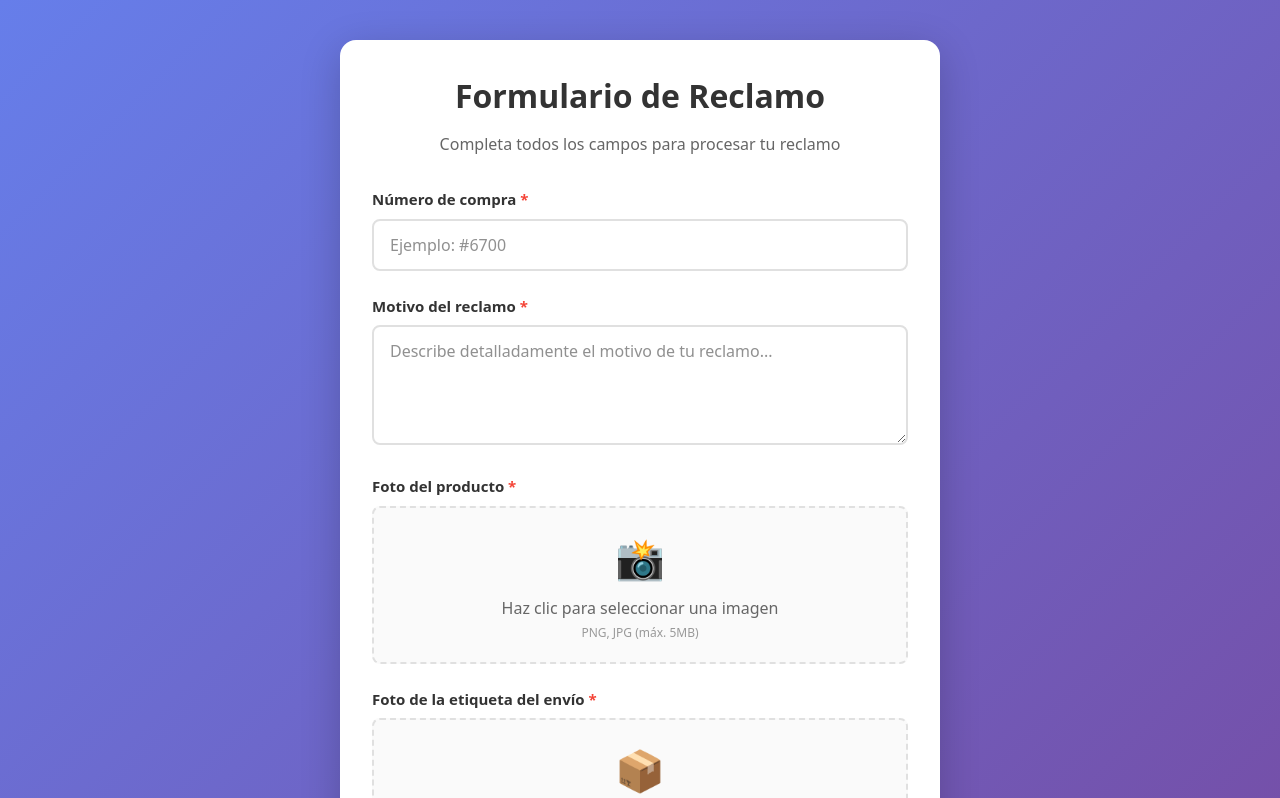
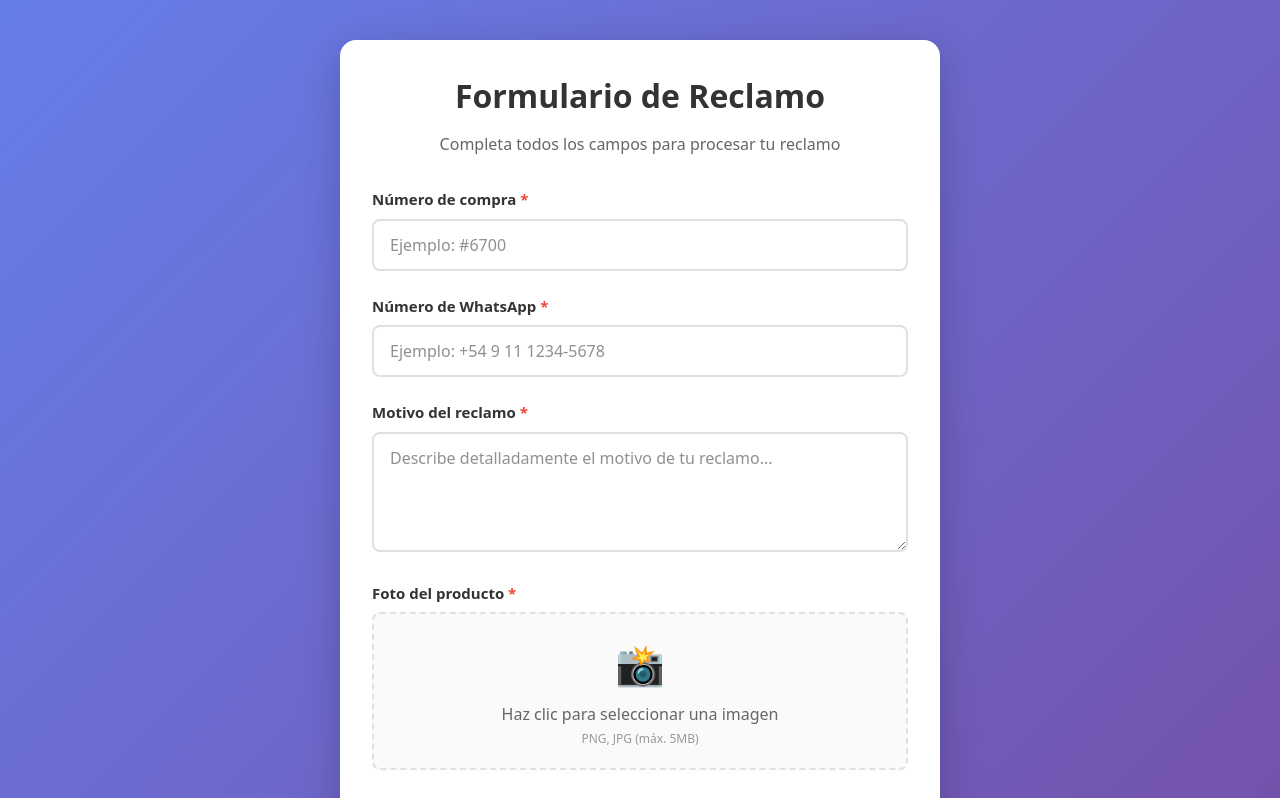
Before and after one commit to Lukat0n/gelica-logistica, a Next.js app: page /reclamo-cliente in a window 1280 px wide. Shown: the top 798 px of the page. Built offline with nearby package versions, Linux system fonts and the light colour scheme; no server answers.

Commit message:
Agregar campo de WhatsApp al formulario de reclamos de clientes

```diff
--- a/app/page.tsx
+++ b/app/page.tsx
@@ -266,6 +266,7 @@ export default function PanelLogistica() {
           {p.tipo === 'reclamos' && (
             <>
               {p.numeroorden && <p style={{ margin: '4px 0' }}><b>Orden:</b> {p.numeroorden}</p>}
+              {p.celular && <p style={{ margin: '4px 0' }}><b>WhatsApp:</b> {p.celular}</p>}
               {p.motivo && (
                 <div style={{ margin: '8px 0', padding: '8px', background: 'rgba(0,0,0,0.03)', borderRadius: '4px' }}>
                   <p style={{ margin: '0 0 4px 0', fontWeight: 600, color: '#C62828' }}>Motivo:</p>
--- a/app/reclamo-cliente/page.tsx
+++ b/app/reclamo-cliente/page.tsx
@@ -6,6 +6,7 @@ import { supabase } from '@/lib/supabaseClient'
 export default function ReclamoCliente() {
   const [formulario, setFormulario] = useState({
     numeroCompra: '',
+    whatsapp: '',
     motivo: '',
     fotoProducto: null as File | null,
     fotoEtiqueta: null as File | null,
@@ -53,6 +54,11 @@ export default function ReclamoCliente() {
       return
     }
 
+    if (!formulario.whatsapp.trim()) {
+      alert('Por favor ingresa tu número de WhatsApp')
+      return
+    }
+
     if (!formulario.motivo.trim()) {
       alert('Por favor describe el motivo del reclamo')
       return
@@ -79,6 +85,7 @@ export default function ReclamoCliente() {
       // Guardar reclamo en la base de datos
       const { error } = await supabase.from('envios').insert({
         numeroorden: formulario.numeroCompra,
+        celular: formulario.whatsapp,
         motivo: formulario.motivo,
         foto_producto: base64Producto,
         foto_etiqueta: base64Etiqueta,
@@ -92,6 +99,7 @@ export default function ReclamoCliente() {
       // Limpiar formulario
       setFormulario({
         numeroCompra: '',
+        whatsapp: '',
         motivo: '',
         fotoProducto: null,
         fotoEtiqueta: null,
@@ -158,6 +166,36 @@ export default function ReclamoCliente() {
             placeholder="Ejemplo: #6700"
             value={formulario.numeroCompra}
             onChange={(e) => setFormulario({ ...formulario, numeroCompra: e.target.value })}
+            style={{
+              width: '100%',
+              padding: '12px 16px',
+              border: '2px solid #e0e0e0',
+              borderRadius: 8,
+              fontSize: 16,
+              transition: 'border-color 0.3s',
+              outline: 'none'
+            }}
+            onFocus={(e) => e.target.style.borderColor = '#667eea'}
+            onBlur={(e) => e.target.style.borderColor = '#e0e0e0'}
+          />
+        </div>
+
+        {/* Número de WhatsApp */}
+        <div style={{ marginBottom: 24 }}>
+          <label style={{
+            display: 'block',
+            fontWeight: 600,
+            marginBottom: 8,
+            color: '#333',
+            fontSize: 15
+          }}>
+            Número de WhatsApp <span style={{ color: '#F44336' }}>*</span>
+          </label>
+          <input
+            type="tel"
+            placeholder="Ejemplo: +54 9 11 1234-5678"
+            value={formulario.whatsapp}
+            onChange={(e) => setFormulario({ ...formulario, whatsapp: e.target.value })}
             style={{
               width: '100%',
               padding: '12px 16px',
```
